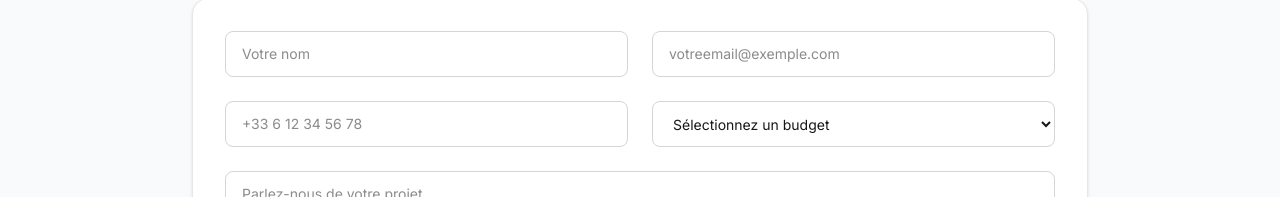
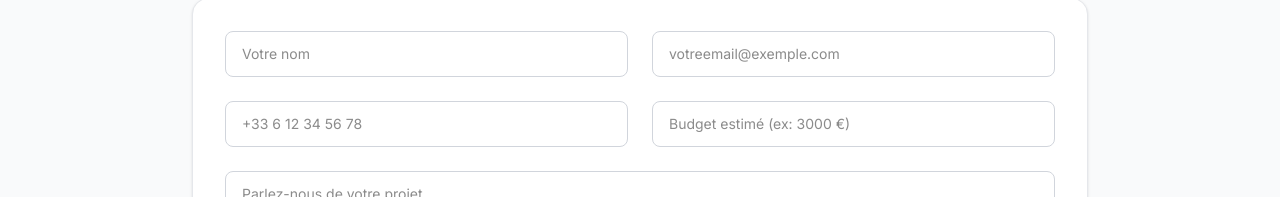
Before and after one commit to Ahmedjalalz/Infinitybuild, a Next.js app: page /get-quote in a window 1280 px wide. Shown: the part 266-463 px from the top of the page. Built offline with nearby package versions, Linux system fonts and the light colour scheme.

Commit message:
input range

```diff
--- a/src/components/GetQuoteForm.jsx
+++ b/src/components/GetQuoteForm.jsx
@@ -80,18 +80,13 @@ export default function GetQuoteForm() {
           className={inputClasses}
         />
 
-        <select
+        <input
           name="budget"
           value={formData.budget}
           onChange={handleChange}
+          placeholder="Budget estimé (ex: 3000 €)"
           className={inputClasses}
-        >
-          <option value="">Sélectionnez un budget</option>
-          <option>1 000 € – 2 000 €</option>
-          <option>2 000 € – 5 000 €</option>
-          <option>5 000 € – 10 000 €</option>
-          <option>10 000 €+</option>
-        </select>
+        />
       </div>
 
       <textarea
```
